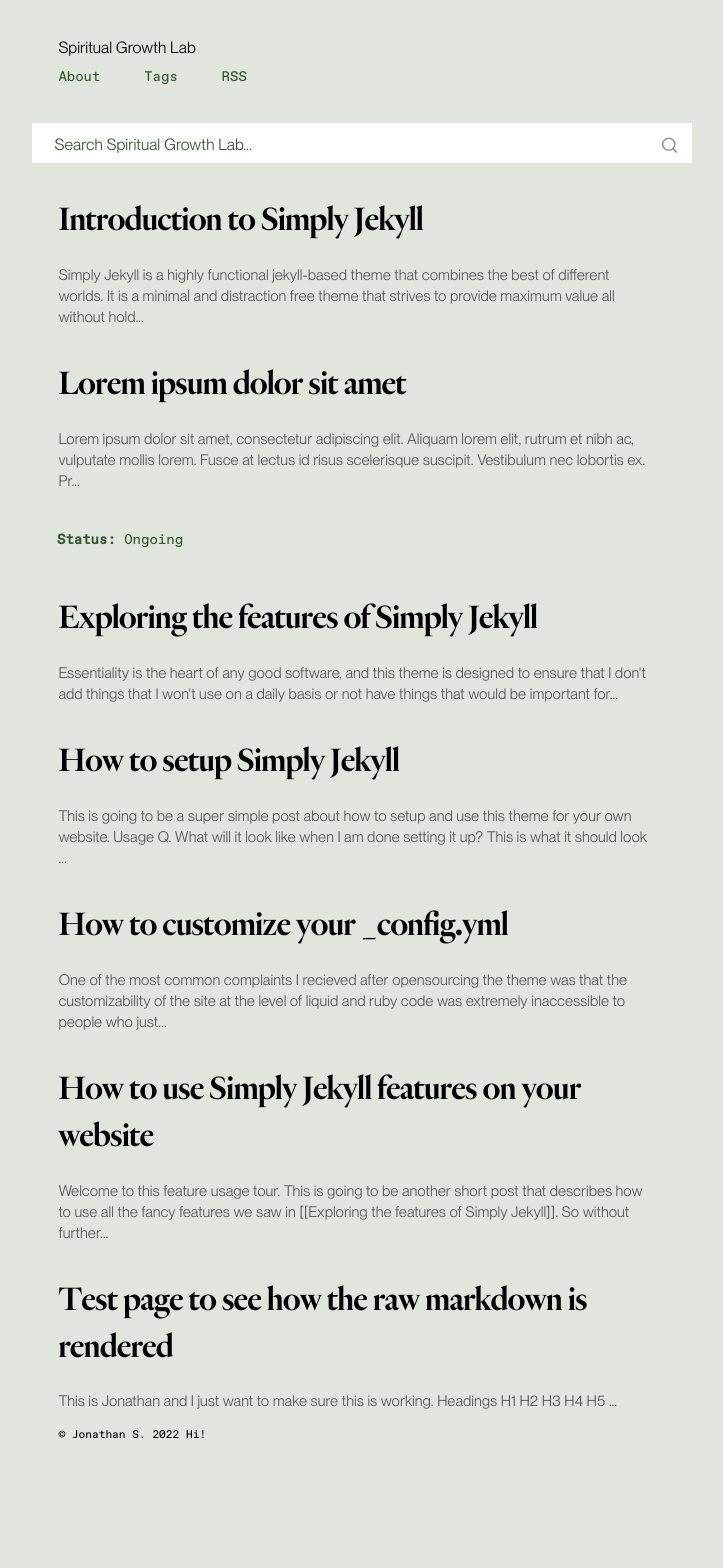
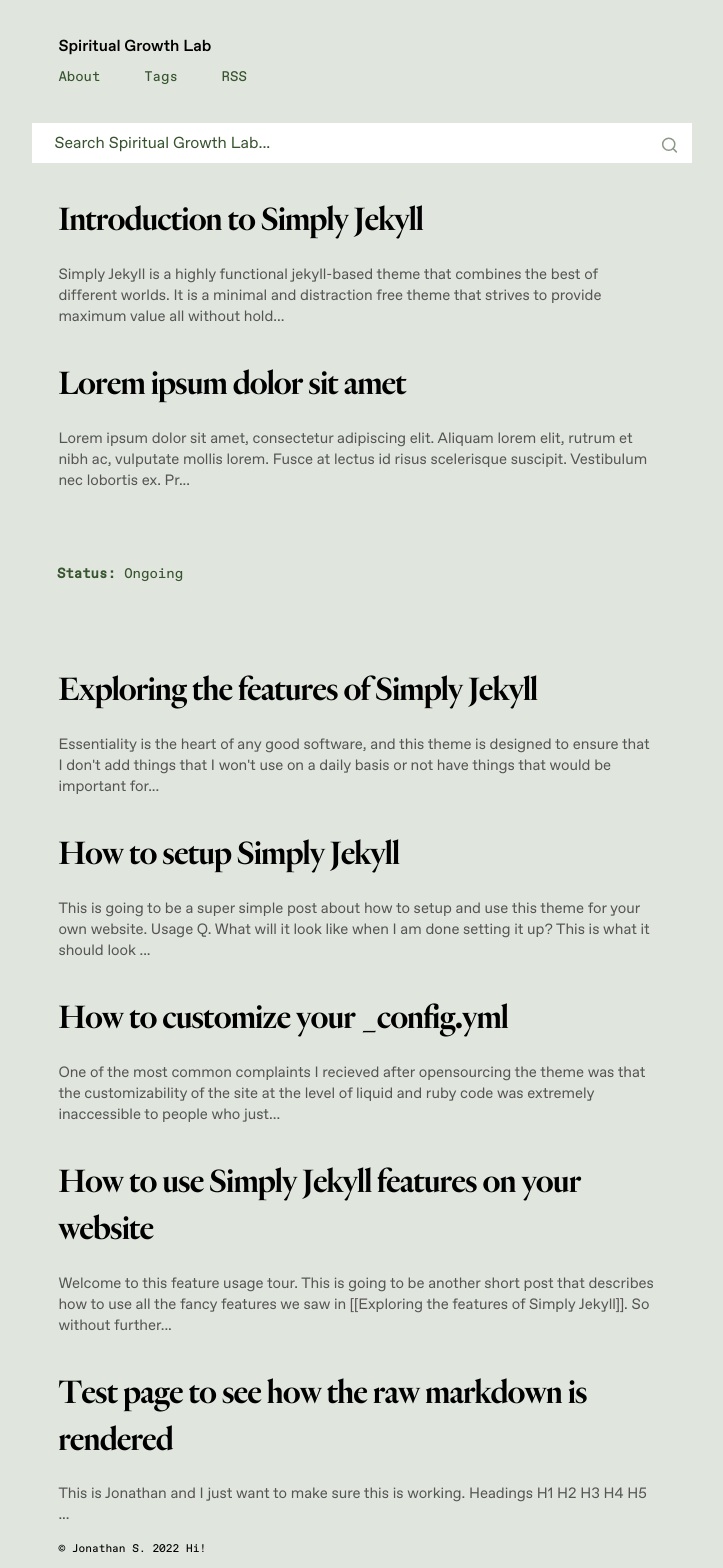
Before and after one commit to jsantiago611/digital-garden-master, a Jekyll site: the page built from index.md, in a window 1280 px wide. Shown: the whole page, without its empty margins (278-1001 px from the left). Built offline with Jekyll 4.4.1, drawn with Linux system fonts in a browser that asks for light colours; before the commit the page ends 1454 px from its top, so only the background shows below that.

Commit message:
more UI updates to metadata, p font
-p to "Favorit"
-fixed tag spacing to match Vanderbilt

```diff
--- a/assets/css/Style.css
+++ b/assets/css/Style.css
@@ -154,7 +154,7 @@ layout: Stylesheet
   /* Font family */
   --font-family-serif: 'Heldane', serif;
   --font-family-mono: 'FavoritMono', 'SFMono-Regular', 'Menlo', monospace;
-  --font-family-sans: 'Neue', 'Univers', 'Helvetica', '-apple-system', 'BlinkMacSystemFont', sans-serif;
+  --font-family-sans: 'Favorit', 'Univers', 'Helvetica', '-apple-system', 'BlinkMacSystemFont', sans-serif;
 
   --font-family-base: var(--font-family-sans);
 
@@ -1275,12 +1275,35 @@ hr {
 
 .tags {
     list-style: none;
-    margin-top: -0.5rem;
-      @media (min-width: 60rem) {
-         margin-top: 0;
-      }
+    padding-top: 18px;
+    padding-bottom: 18px;
+    position: relative;
     overflow: hidden;
     padding: 0;
+}
+
+@media(min-width: 600px) {
+	.tags{
+		padding-top: 24px
+	}
+}
+
+@media(min-width: 1070px) {
+	.tags{
+		padding-top: 36px
+	}
+}
+
+@media(min-width: 600px) {
+	.tags{
+		padding-bottom: 24px
+	}
+}
+
+@media(min-width: 1070px) {
+	.tags{
+		padding-bottom: 36px
+	}
 }
 
 .tags li {
```
